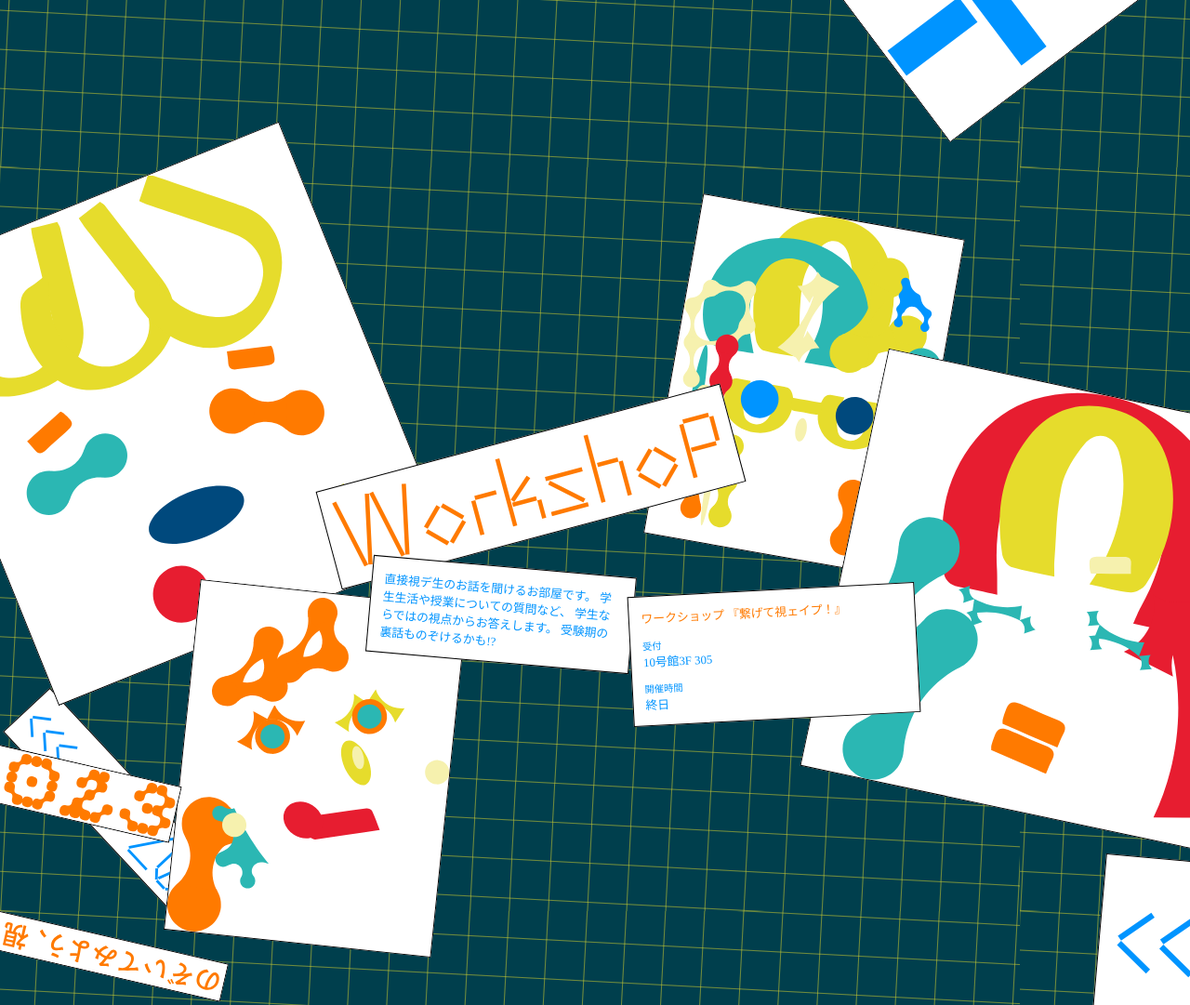
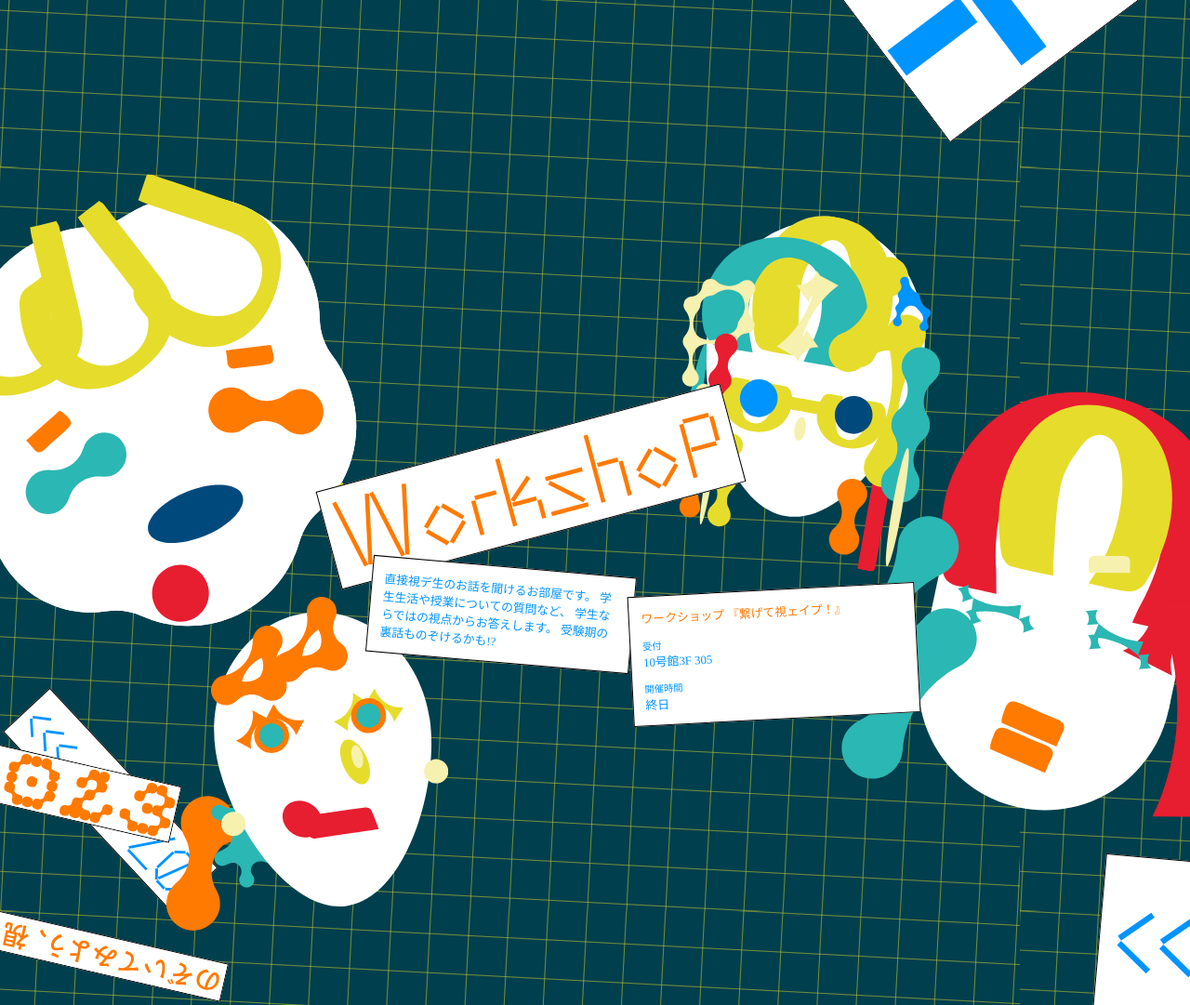
Before and after one commit to myo418/vcd-open-campus-2023, a plain HTML site: page index.html in a window 1280 px wide. Shown: the part 2220-3301 px from the top of the page at 93% size. Drawn offline with Linux system fonts and the light colour scheme; a small style sheet from the web is missing; files whose address does not match are found by name.

Commit message:
remove face background color

```diff
--- a/generate.js
+++ b/generate.js
@@ -33,6 +33,7 @@ function generateStickyElements() {
     outlineOrange: "outline-orange",
     fontAnthony: "font-anthony",
     fontAnthonyMultiLine: "font-anthony-multi-line",
+    face: "face",
   };
 
   const layout = {
@@ -723,6 +724,7 @@ function generateStickyElements() {
         zIndex: 30,
         value: "face-1.svg",
         size: "679px",
+        classes: [classes.face],
       },
       {
         top: "3675px",
@@ -731,6 +733,7 @@ function generateStickyElements() {
         zIndex: 30,
         value: "face-2.svg",
         size: "426px",
+        classes: [classes.face],
       },
       {
         top: "4285px",
@@ -739,6 +742,7 @@ function generateStickyElements() {
         zIndex: 30,
         value: "face-3.svg",
         size: "430px",
+        classes: [classes.face],
       },
       {
         top: "3959px",
@@ -747,6 +751,7 @@ function generateStickyElements() {
         zIndex: 30,
         value: "face-4.svg",
         size: "709px",
+        classes: [classes.face],
       },
       {
         top: "4555px",
@@ -1073,6 +1078,7 @@ function generateStickyElements() {
         zIndex: 30,
         value: "face-1.svg",
         size: "243.73px",
+        classes: [classes.face],
       },
       {
         top: "2231.66px",
@@ -1081,6 +1087,7 @@ function generateStickyElements() {
         zIndex: 30,
         value: "face-2.svg",
         size: "166.73px",
+        classes: [classes.face],
       },
       {
         top: "2794.7px",
@@ -1089,6 +1096,7 @@ function generateStickyElements() {
         zIndex: 32,
         value: "face-3.svg",
         size: "238.92px",
+        classes: [classes.face],
       },
       {
         top: "2681.25px",
@@ -1097,6 +1105,7 @@ function generateStickyElements() {
         zIndex: 31,
         value: "face-4.svg",
         size: "405.16px",
+        classes: [classes.face],
       },
       // talk event
       {
@@ -1256,6 +1265,9 @@ function getImgDiv(image, vwFunc) {
   sticky.style.width = vwFunc(image.size);
   sticky.src = "./images/" + image.value;
   sticky.classList.add("paper");
+  image.classes && image.classes.forEach((cls) => {
+    sticky.classList.add(cls);
+  });
 
   return sticky;
 }
--- a/index.css
+++ b/index.css
@@ -136,6 +136,11 @@ body {
   padding: 1vw;
   white-space: normal;
   font-size: 1vw;
+}
+
+.face {
+  border: none !important;
+  background-color: transparent;
 }
 
 .item-title {
```
Also changed, not shown: 1 other file.
